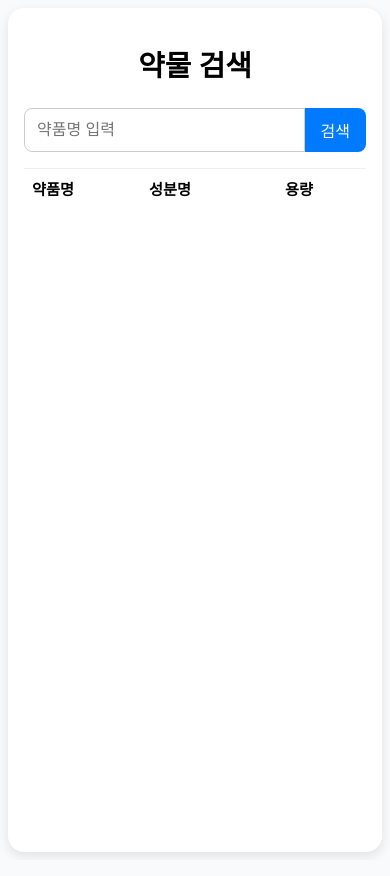
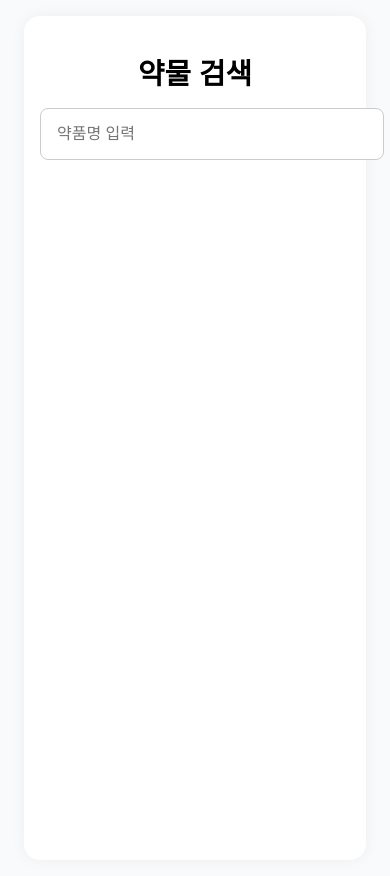
Before and after one commit to happyroy1004/drug-search-app, a React (Create React App) app: page / in a window 390 px wide. Built offline with nearby package versions, Linux system fonts and the light colour scheme.

Commit message:
모바일 반응223

```diff
--- a/src/App.css
+++ b/src/App.css
@@ -1,59 +1,43 @@
-/* App.css */
 body {
   margin: 0;
-  padding: 0;
-  font-family: 'Segoe UI', Tahoma, Geneva, Verdana, sans-serif;
-  background-color: #f9fafb;
+  font-family: "Arial", sans-serif;
 }
 
 .container {
+  background: #f9fafb;
+  min-height: 100vh;
   display: flex;
   justify-content: center;
   padding: 1rem;
-  min-height: 100vh;
 }
 
 .card {
-  background: white;
-  padding: 1.5rem;
+  background: #fff;
+  padding: 2rem;
   border-radius: 1rem;
-  box-shadow: 0 4px 12px rgba(0, 0, 0, 0.1);
+  box-shadow: 0 0 15px rgba(0, 0, 0, 0.05);
+  max-width: 600px;
   width: 100%;
-  max-width: 640px;
 }
 
 .title {
   font-size: 1.8rem;
   font-weight: bold;
-  margin-bottom: 1.5rem;
+  margin-bottom: 1rem;
   text-align: center;
 }
 
-.searchWrapper {
+.input-area {
   position: relative;
   margin-bottom: 1rem;
 }
 
-.searchBox {
-  display: flex;
-}
-
-.searchBox input {
-  flex: 1;
-  padding: 0.75rem;
-  font-size: 1rem;
+.input {
+  width: 100%;
+  padding: 1rem;
+  font-size: 1.1rem;
   border: 1px solid #ccc;
-  border-radius: 8px 0 0 8px;
-}
-
-.searchBox button {
-  padding: 0 1rem;
-  font-size: 1rem;
-  background-color: #007bff;
-  color: white;
-  border: none;
-  border-radius: 0 8px 8px 0;
-  cursor: pointer;
+  border-radius: 0.5rem;
 }
 
 .dropdown {
@@ -65,62 +49,72 @@ body {
   border: 1px solid #ccc;
   border-top: none;
   list-style: none;
+  padding: 0;
   margin: 0;
-  padding: 0;
+  z-index: 10;
   max-height: 200px;
   overflow-y: auto;
-  z-index: 10;
 }
 
-.dropdown li {
-  padding: 0.5rem;
+.dropdown-item {
+  padding: 0.75rem;
+  cursor: pointer;
   border-bottom: 1px solid #eee;
-  cursor: pointer;
+  font-size: 1.05rem;
 }
 
-.resultTable {
+.dropdown-item:hover {
+  background-color: #f0f0f0;
+}
+
+.table {
   width: 100%;
   border-collapse: collapse;
   font-size: 1rem;
   margin-top: 1rem;
 }
 
-.resultTable th,
-.resultTable td {
+th,
+td {
+  text-align: left;
   padding: 0.5rem;
-  text-align: left;
   border-top: 1px solid #eee;
 }
 
-.resultTable th:nth-child(2),
-.resultTable td:nth-child(2) {
-  max-width: 120px;
-  width: 120px;
+th:nth-child(2),
+td:nth-child(2) {
+  max-width: 100px;
   overflow: hidden;
+  text-overflow: ellipsis;
   white-space: nowrap;
-  text-overflow: ellipsis;
 }
 
 .returnBtn {
   margin-top: 1rem;
-  font-size: 1rem;
+  font-size: 0.9rem;
+  color: #007bff;
   background: none;
   border: none;
-  color: #007bff;
+  text-decoration: underline;
   cursor: pointer;
-  text-decoration: underline;
 }
 
+/* 모바일 최적화 */
 @media (max-width: 768px) {
-  .container {
-    padding: 0.5rem;
+  .card {
+    padding: 1rem;
+    margin: 0 0.5rem;
   }
 
-  .card {
-    padding: 1rem;
+  .input {
+    font-size: 1rem;
   }
 
-  .resultTable {
-    font-size: 0.95rem;
+  .dropdown-item {
+    font-size: 1rem;
+  }
+
+  .table {
+    font-size: 0.9rem;
   }
 }
--- a/src/App.js
+++ b/src/App.js
@@ -1,4 +1,3 @@
-// App.js
 import React, { useState } from "react";
 import data from "./drugData.json";
 import "./App.css";
@@ -6,7 +5,6 @@ import "./App.css";
 function App() {
   const [query, setQuery] = useState("");
   const [suggestions, setSuggestions] = useState([]);
-  const [results, setResults] = useState([]);
   const [selectedDrug, setSelectedDrug] = useState(null);
   const [sameDoseOnly, setSameDoseOnly] = useState(false);
 
@@ -21,39 +19,15 @@ function App() {
 
     const lower = value.toLowerCase();
     const filtered = data
-      .filter((item) =>
-        item["약품명"]?.toLowerCase().startsWith(lower)
-      )
+      .filter((item) => item["약품명"]?.toLowerCase().startsWith(lower))
       .slice(0, 10);
-
     setSuggestions(filtered);
-  };
-
-  const handleSearch = () => {
-    const exactMatch = data.filter((item) =>
-      item["약품명"]?.toLowerCase().includes(query.toLowerCase())
-    );
-
-    const strictMatch = query.length >= 2
-      ? exactMatch.filter((item) =>
-          item["약품명"].toLowerCase().includes(query.toLowerCase())
-        )
-      : exactMatch;
-
-    setResults(strictMatch);
-    setSelectedDrug(null);
-    setSuggestions([]);
   };
 
   const handleSuggestionClick = (item) => {
     setQuery(item["약품명"]);
+    setSelectedDrug(item);
     setSuggestions([]);
-    setTimeout(() => handleSearch(), 0);
-  };
-
-  const handleSelectDrug = (drug) => {
-    setSelectedDrug(drug);
-    setSameDoseOnly(false);
   };
 
   const getRelatedDrugs = () => {
@@ -69,61 +43,43 @@ function App() {
     <div className="container">
       <div className="card">
         <h1 className="title">약물 검색</h1>
-        <div className="searchWrapper">
-          <div className="searchBox">
+        <div className="input-area">
           <input
             type="text"
             value={query}
             placeholder="약품명 입력"
             onChange={handleInputChange}
+            className="input"
           />
-            <button onClick={handleSearch}>검색</button>
         </div>
         {suggestions.length > 0 && (
           <ul className="dropdown">
             {suggestions.map((item, idx) => (
-                <li key={idx} onClick={() => handleSuggestionClick(item)}>
+              <li
+                key={idx}
+                className="dropdown-item"
+                onClick={() => handleSuggestionClick(item)}
+              >
                 {item["약품명"]}
               </li>
             ))}
           </ul>
         )}
-        </div>
 
-        {!selectedDrug ? (
-          <table className="resultTable">
-            <thead>
-              <tr>
-                <th>약품명</th>
-                <th>성분명</th>
-                <th>용량</th>
-              </tr>
-            </thead>
-            <tbody>
-              {results.map((drug, idx) => (
-                <tr key={idx} onClick={() => handleSelectDrug(drug)}>
-                  <td>{drug["약품명"]}</td>
-                  <td>
-                    {drug["성분명"].length > 10
-                      ? `${drug["성분명"].slice(0, 10)}...`
-                      : drug["성분명"]}
-                  </td>
-                  <td>{drug["용량"]}</td>
-                </tr>
-              ))}
-            </tbody>
-          </table>
-        ) : (
+        {selectedDrug && (
           <>
-            <p><strong>선택한 약품:</strong> {selectedDrug["약품명"]}</p>
+            <p>
+              <strong>선택한 약품:</strong> {selectedDrug["약품명"]}
+            </p>
             <label>
               <input
                 type="checkbox"
                 checked={sameDoseOnly}
                 onChange={() => setSameDoseOnly((prev) => !prev)}
-              /> 동일 용량만 보기
+              />
+              동일 용량만 보기
             </label>
-            <table className="resultTable">
+            <table className="table">
               <thead>
                 <tr>
                   <th>약품명</th>
@@ -137,9 +93,9 @@ function App() {
                 {getRelatedDrugs().map((item, idx) => (
                   <tr key={idx}>
                     <td>{item["약품명"]}</td>
-                    <td>
+                    <td title={item["성분명"]}>
                       {item["성분명"].length > 10
-                        ? `${item["성분명"].slice(0, 10)}...`
+                        ? item["성분명"].slice(0, 10) + "..."
                         : item["성분명"]}
                     </td>
                     <td>{item["용량"]}</td>
```
Lines whose indentation alone changed are shown as unchanged.
